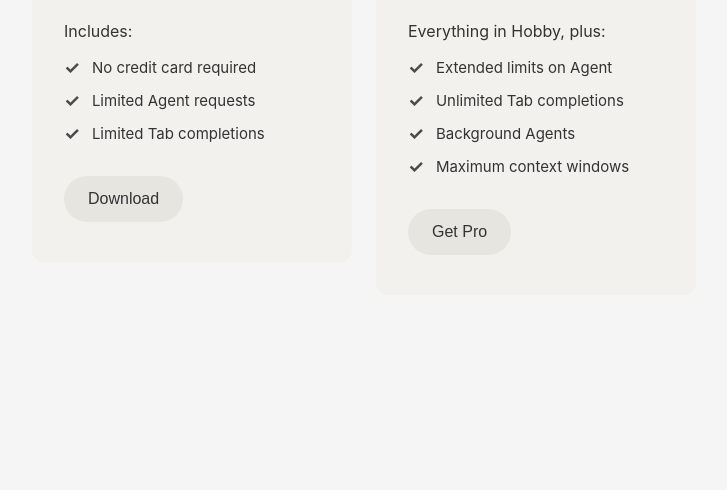
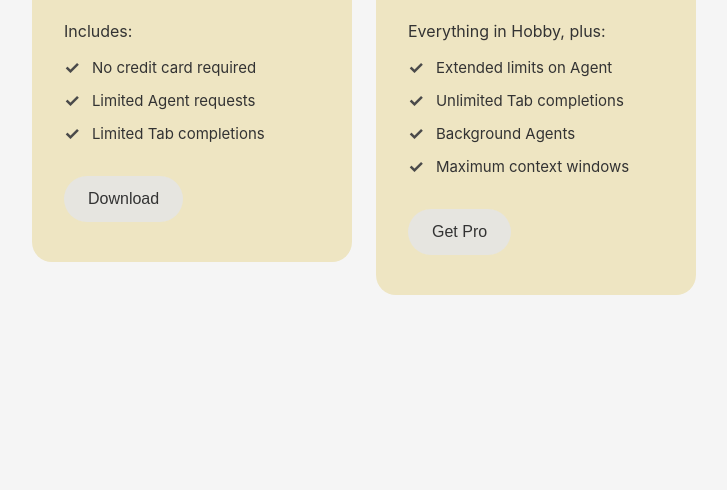
Before and after one commit to mypinkmedicine-creator/Kamila-bootcamp, a plain HTML site: page index.html in a window 1280 px wide. Shown: the part 310-800 px from the top of the page, without its empty margins (276-1003 px from the left). Drawn offline with Linux system fonts and the light colour scheme.

Commit message:
Changed card radius and background
Adjusting styles

```diff
--- a/styles.css
+++ b/styles.css
@@ -24,8 +24,8 @@ body {
 }
 
 .card {
-    background-color: #f2f1ed;
-    border-radius: 12px;
+    background-color: #eee5c2;
+    border-radius: 20px;
     padding: 40px 32px;
     width: 320px;
     flex-shrink: 0;
```
